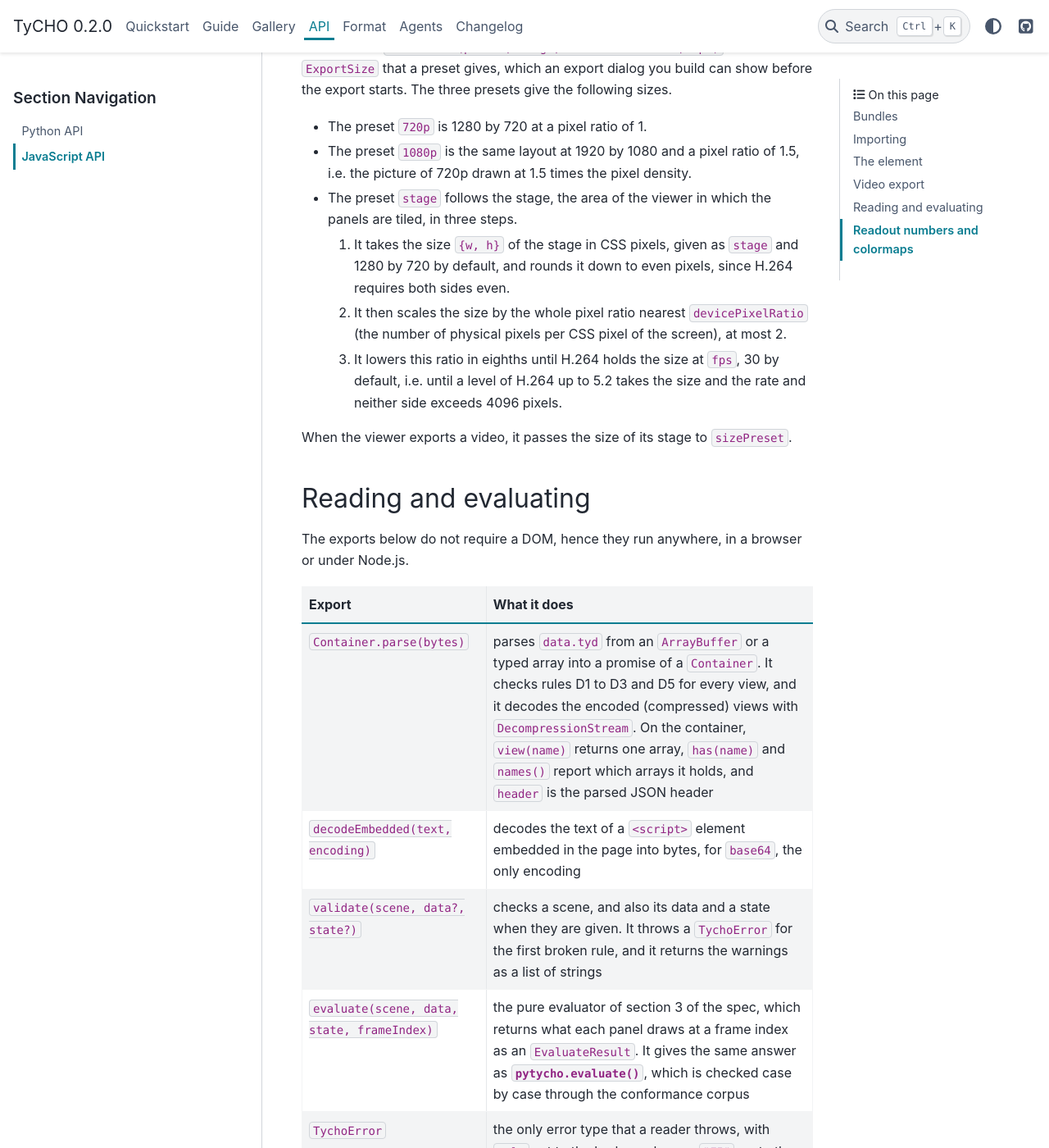
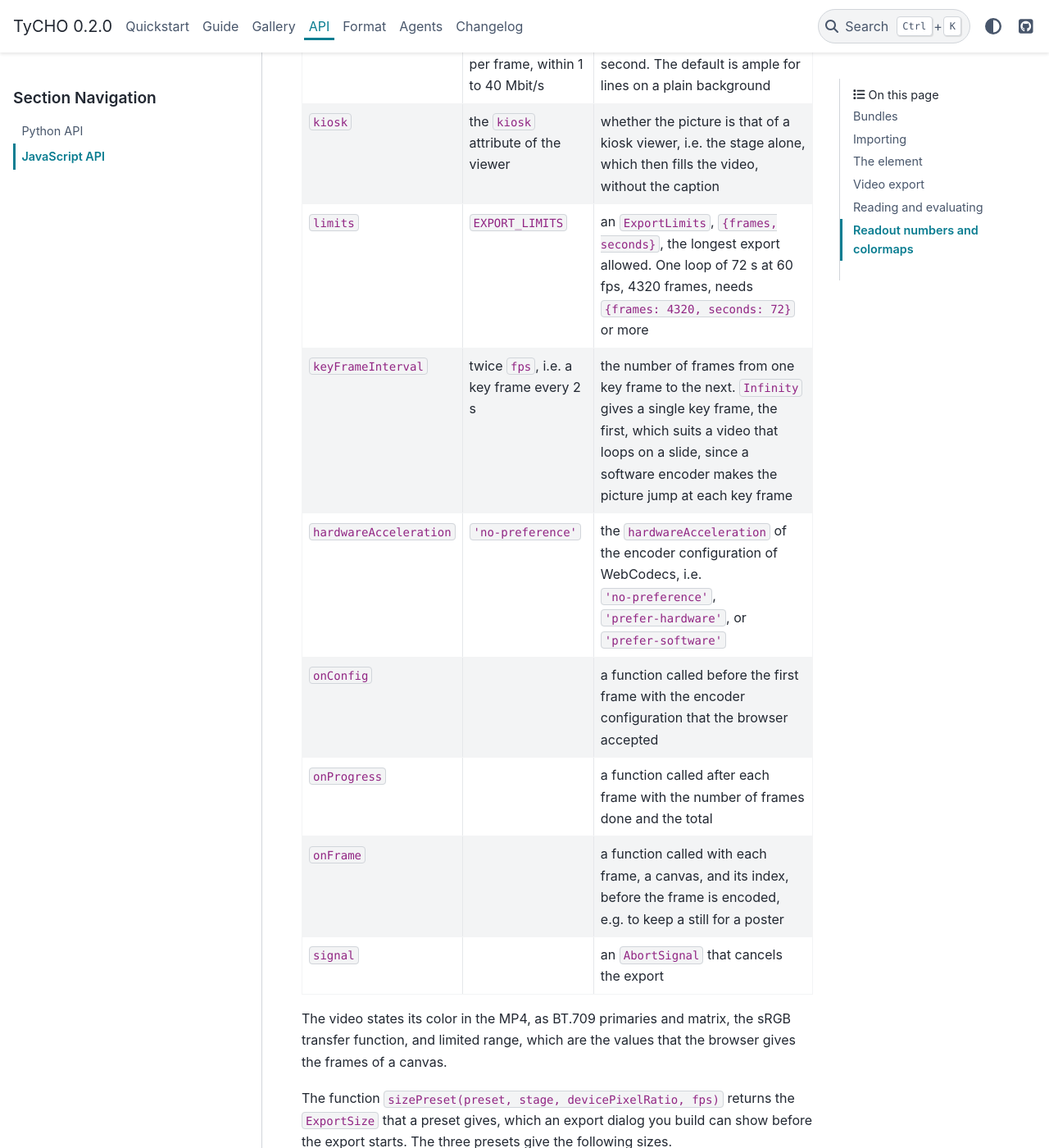
Before and after one commit to beeson-group/tycho, a Sphinx documentation site: the page built from docs/api/javascript.md, in a window 1280 px wide and 1400 px high, scrolled down 6931 px. Shown: the whole window at 82% size. Built offline with Sphinx 7.4.7 and the PyData theme 0.15.4, drawn with Linux system fonts in a browser that asks for light colours; some of the changed text lies outside the part shown.

Commit message:
document the export as the picture of the viewer, its new options, and the color the MP4 states

```diff
--- a/docs/api/javascript.md
+++ b/docs/api/javascript.md
@@ -63,7 +63,7 @@ The viewer looks up the selectors first in its root node, which is the document
 
 Apart from `theme`, the attributes are read once, when the element connects, which happens when it is inserted into the document. A later change of an attribute does not load another scene, and the method `load` below serves for this instead. Since the viewer fills its CSS box (the rectangle that the layout of the page gives it), it must be given a size. The pages written by pytycho give it one with `tycho-viewer { display: block; width: 100%; height: 100%; }`.
 
-The custom properties `--tycho-background`, `--tycho-foreground`, and `--tycho-grid` of the host take precedence over the theme. Text in HTML inherits the font of the host, and text on a canvas, i.e. in a video export, is set in `--tycho-font` when this property is set. The clock runs only while the element intersects the viewport and the page is visible, and it resumes from where it paused. A key that the viewer uses does not reach the page, so that a deck does not also navigate.
+The custom properties `--tycho-background`, `--tycho-foreground`, and `--tycho-grid` of the host take precedence over the theme. Text in HTML inherits the font of the host, and text that the viewer draws on a canvas is set in `--tycho-font` when this property is set. A video export uses the same fonts as the page. The clock runs only while the element intersects the viewport and the page is visible, and it resumes from where it paused. A key that the viewer uses does not reach the page, so that a deck does not also navigate.
 
 The element is a `TychoViewerElement`, with the methods and properties below.
 
@@ -124,7 +124,9 @@ The returned promise rejects with an `AbortError` when `options.signal` aborts,
 
 - The browser lacks a WebCodecs encoder. WebCodecs is the browser API that encodes video frames.
 - The browser lacks an H.264 encoder that takes the size.
-- The export would pass the ceiling of `EXPORT_LIMITS`, `{frames: 2000, seconds: 90}`.
+- The export would pass `options.limits`, by default `EXPORT_LIMITS`, i.e. `{frames: 2000, seconds: 90}`.
+
+Each frame is the picture that the viewer shows on the page at the time of this frame, when the viewer is laid out at the size of the video in CSS pixels. The runtime lays out a hidden copy of the viewer at this size, inside the viewer, so that the copy inherits the fonts and the custom properties of the page, and it paints the copy's canvases and its text onto the frame. A kiosk export thus leaves out the caption, as the kiosk page does, and the export of any other viewer holds the caption under the panels.
 
 The options are an `ExportOptions` object, with the keys below.
 
@@ -136,9 +138,16 @@ The options are an `ExportOptions` object, with the keys below.
 | `speed` | the speed of the viewer | the playback speed, at which a lap of the clock (one traversal of a track, rule C6) lasts 8 s divided by the speed |
 | `start` | 0 | the frame index of the first frame |
 | `bitrate` | 0.08 bits per pixel per frame, within 1 to 40 Mbit/s | the target bitrate in bits per second. The default is ample for lines on a plain background |
+| `kiosk` | the `kiosk` attribute of the viewer | whether the picture is that of a kiosk viewer, i.e. the stage alone, which then fills the video, without the caption |
+| `limits` | `EXPORT_LIMITS` | an `ExportLimits`, `{frames, seconds}`, the longest export allowed. One loop of 72 s at 60 fps, 4320 frames, needs `{frames: 4320, seconds: 72}` or more |
+| `keyFrameInterval` | twice `fps`, i.e. a key frame every 2 s | the number of frames from one key frame to the next. `Infinity` gives a single key frame, the first, which suits a video that loops on a slide, since a software encoder makes the picture jump at each key frame |
+| `hardwareAcceleration` | `'no-preference'` | the `hardwareAcceleration` of the encoder configuration of WebCodecs, i.e. `'no-preference'`, `'prefer-hardware'`, or `'prefer-software'` |
 | `onConfig` | | a function called before the first frame with the encoder configuration that the browser accepted |
 | `onProgress` | | a function called after each frame with the number of frames done and the total |
+| `onFrame` | | a function called with each frame, a canvas, and its index, before the frame is encoded, e.g. to keep a still for a poster |
 | `signal` | | an `AbortSignal` that cancels the export |
+
+The video states its color in the MP4, as BT.709 primaries and matrix, the sRGB transfer function, and limited range, which are the values that the browser gives the frames of a canvas.
 
 The function `sizePreset(preset, stage, devicePixelRatio, fps)` returns the `ExportSize` that a preset gives, which an export dialog you build can show before the export starts. The three presets give the following sizes.
 
```
Also changed, not shown: docs/guide/html.md (+2 -2 lines), spec/tycho-scene.md (+1 -1 lines).
